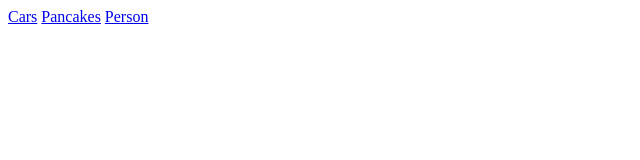
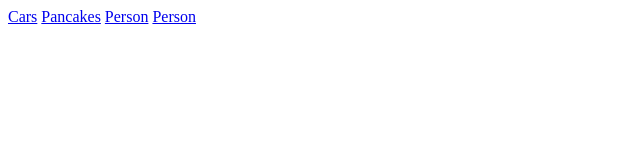
Before and after one commit to imranhasanodhi/imranhasanodhi.github.io, a plain HTML site: page index.html in a window 1280 px wide. Shown: the full height of the page, 0-640 px from the left. Drawn offline with Linux system fonts and the light colour scheme.

Commit message:
upadatet index

```diff
--- a/index.html
+++ b/index.html
@@ -9,5 +9,7 @@
     <a href="Cars/">Cars</a>
     <a href="Pancakes/">Pancakes</a>
     <a href="Person/">Person</a>
+    <a href="Portfolio/">Person</a>
+
 </body>
 </html>
```
